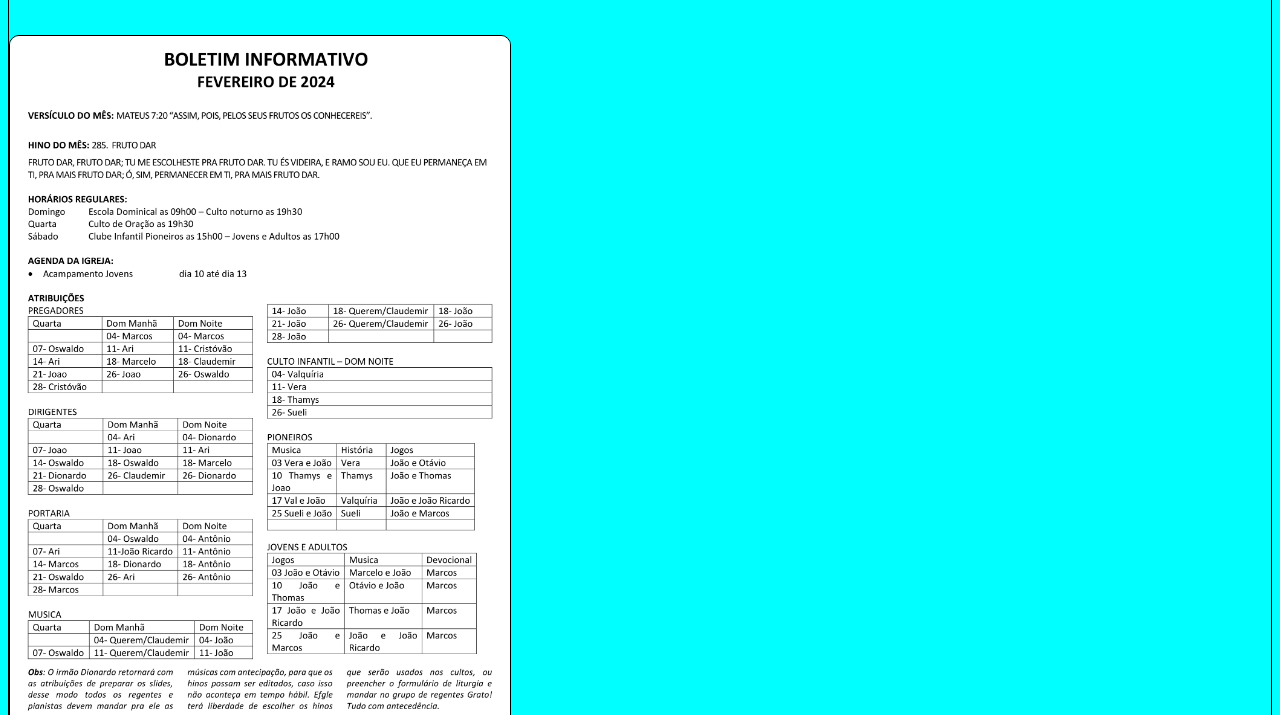
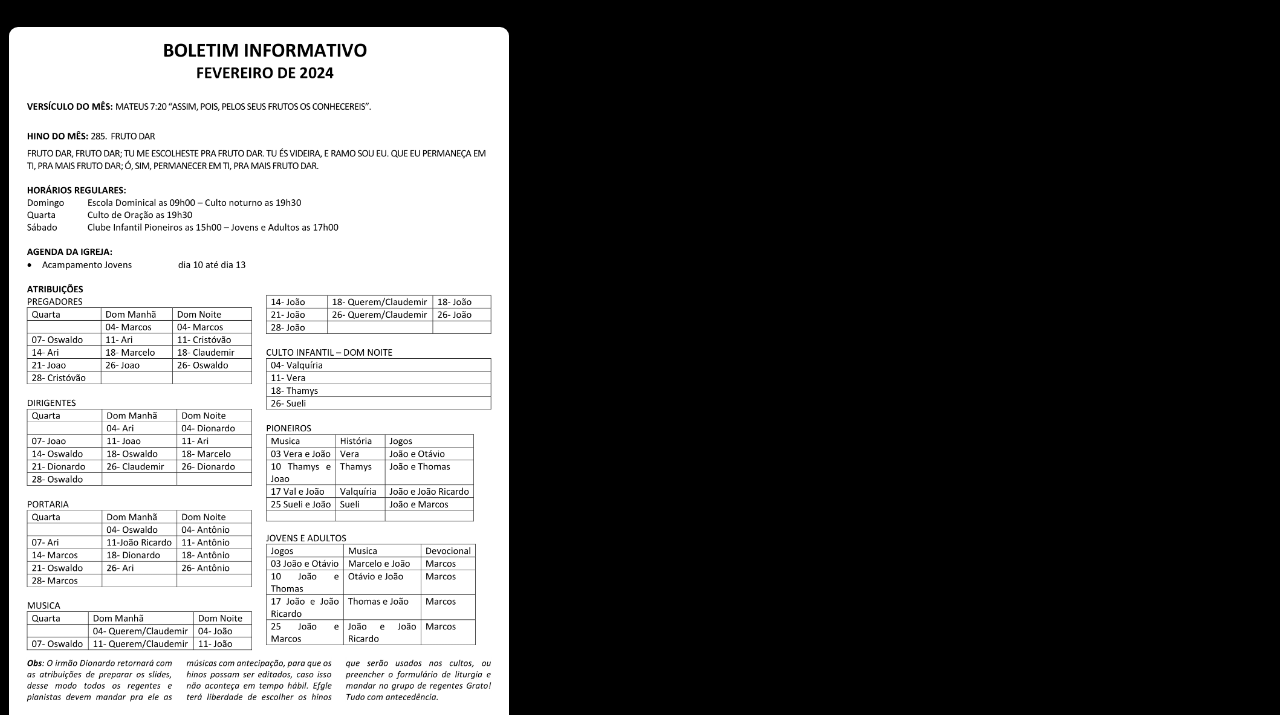
Before and after one commit to otavio5estrela/igrejabatistajaguariaiva, a plain HTML site: page index.html in a window 1280 px wide. Shown: the part 311-1026 px from the top of the page. Drawn offline with Linux system fonts and the light colour scheme.

Commit message:
style.css

```diff
--- a/style.css
+++ b/style.css
@@ -1,8 +1,3 @@
-body {
-    background-color: black;
-    border: 1px solid black;
-    border-radius: 10px;
-}
 p {
     color: white;
 }
@@ -13,7 +8,7 @@ h2 {
     color: greenyellow;
 }
 body {
-    background-color: cyan;
+    background-color: black;
     border-radius: 10px;
 }
 #boletim {
```
